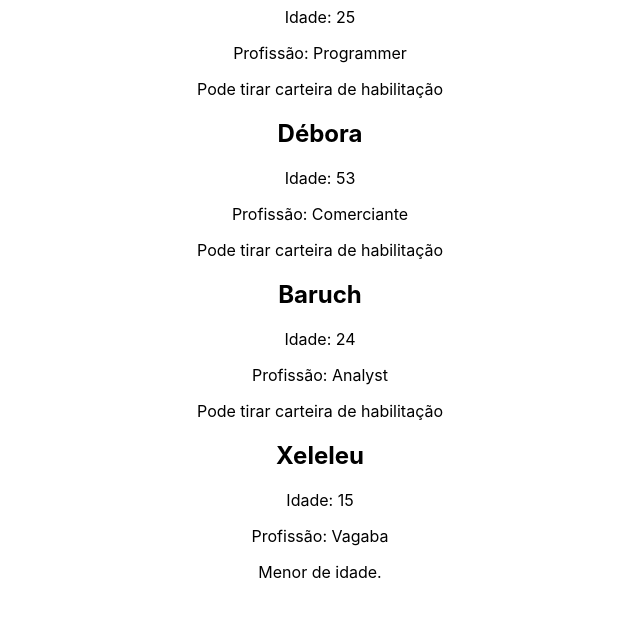
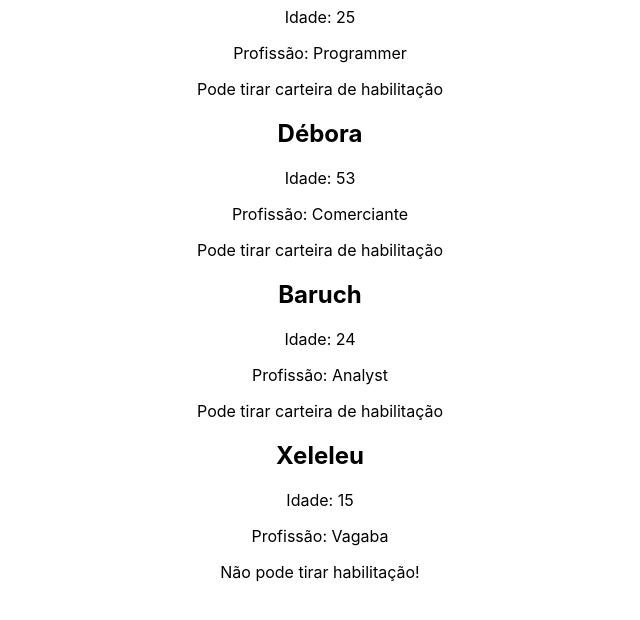
Before and after one commit to tjeveraldo/Proj_React, a React (Create React App) app in the folder 3_AVANCANDO_EM_REACT/avancando/: page / in a window 1280 px wide. Shown: the part 4398-5018 px from the top of the page, without its empty margins (320-960 px from the left). Built offline with nearby package versions, Linux system fonts and the light colour scheme.

Commit message:
desafio 3

```diff
--- a/3_AVANCANDO_EM_REACT/avancando/src/components/UserDetails.js
+++ b/3_AVANCANDO_EM_REACT/avancando/src/components/UserDetails.js
@@ -9,7 +9,7 @@ const UserDetails = ({name, age, job}) => {
         {age >= 18 ? (
             <p>Pode tirar carteira de habilitação</p>
         ) : (
-            <p>Menor de idade.</p>
+            <p>Não pode tirar habilitação!</p>
         )}
     </div>
   )
```
